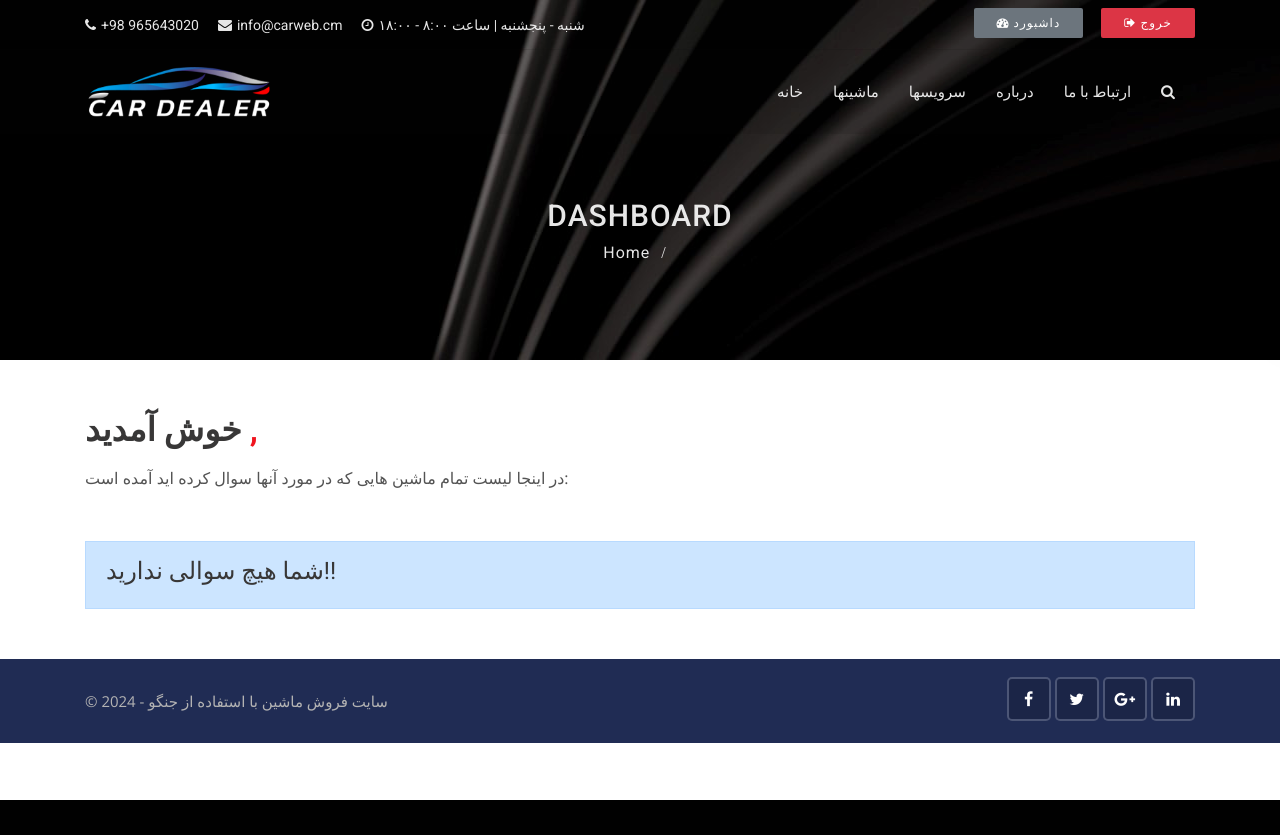
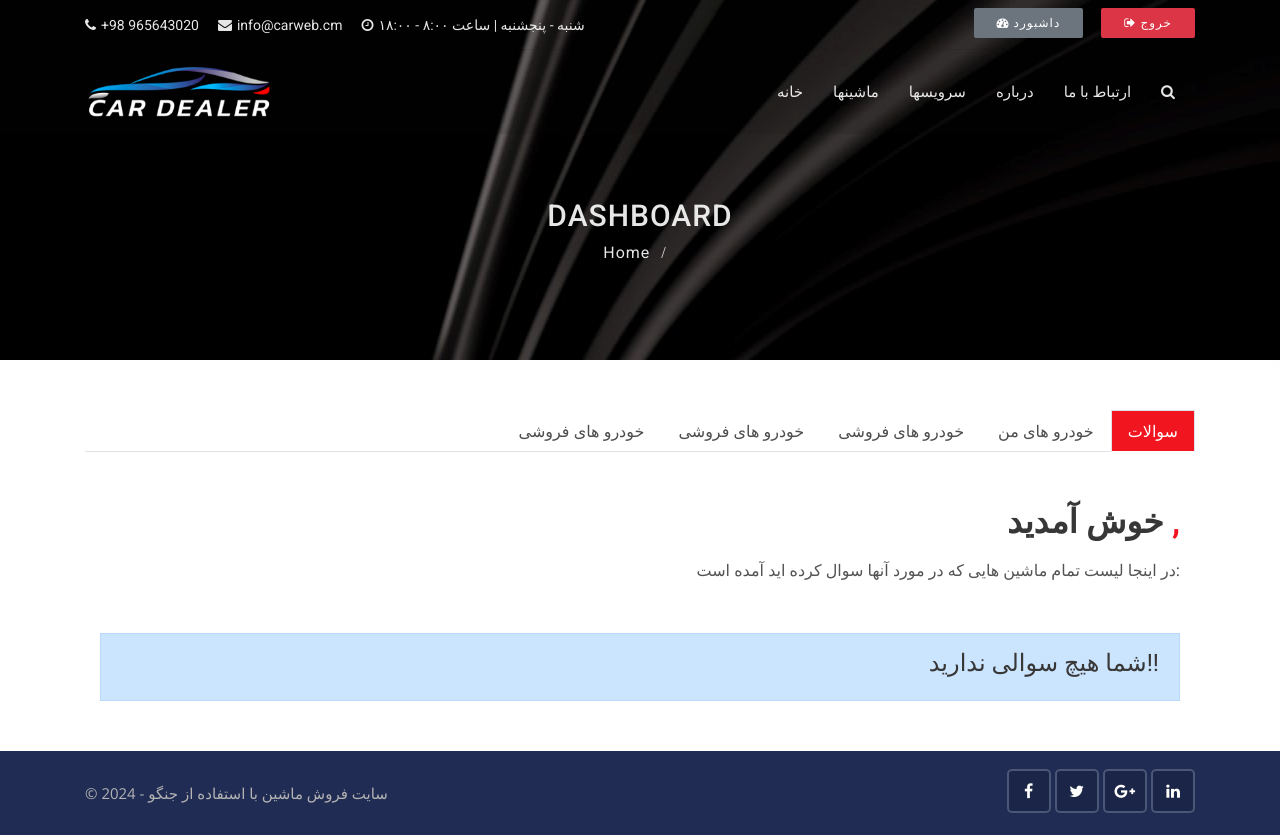
Before and after one commit to Ali-M-Tabatabaei/online-car-store, a Django app: page /accounts/dashboard in a window 1280 px wide. Before the commit the page ends 800 px from the top, so only its background shows below. Run offline with Django 3.2, Linux system fonts and the light colour scheme; a user stored in the database is signed in; data that the repository does not hold is empty; some libraries are stand-ins or nearby versions.

Commit message:
updated dashboard

```diff
--- /dev/null
+++ b/webApp/cardealer/static/css/dashboardtabs.css
@@ -0,0 +1,3 @@
+.tab-content {
+    background-color: transparent !important;
+}
--- a/webApp/templates/accounts/dashboard.html
+++ b/webApp/templates/accounts/dashboard.html
@@ -23,7 +23,28 @@
 
 <div class="container mt-50 mb-50">
   {% include 'includes/messages.html' %}
-	<div class="main-title" style="text-align:left !important;">
+	<ul class="nav nav-tabs justify-content-start flex-row-reverse">
+    <li class="nav-item">
+      <a class="nav-link active" data-toggle="tab" href="#home">سوالات</a>
+    </li>
+    <li class="nav-item">
+      <a class="nav-link" data-toggle="tab" href="#menu1">خودرو های من</a>
+    </li>
+    <li class="nav-item">
+      <a class="nav-link" data-toggle="tab" href="#menu2">خودرو های فروشی</a>
+    </li>
+    <li class="nav-item">
+      <a class="nav-link" data-toggle="tab" href="#menu3">خودرو های فروشی</a>
+    </li>
+    <li class="nav-item">
+      <a class="nav-link" data-toggle="tab" href="#menu4">خودرو های فروشی</a>
+    </li>
+  </ul>
+
+  <!-- Tab panes -->
+  <div class="tab-content mt-50">
+    <div class="tab-pane container fade active show" id="home">
+      <div class="main-title text-right" style="">
         <h1>خوش آمدید <span>{{user.first_name}} {{user.last_name}},</span></h1>
         <p> در اینجا لیست تمام ماشین هایی که در مورد آنها سوال کرده اید آمده است:</p>
       </div>
@@ -51,7 +72,7 @@
           </tbody>
         </table><!-- Log on to codeastro.com for more projects -->
     {% else %}
-        <div class="alert alert-primary" role="alert">
+    <div class="alert alert-primary text-right" role="alert">
       <h4>شما هیچ سوالی ندارید!!</h4>
     </div>
 
@@ -59,6 +80,13 @@
 
     </div>
 
+    <div class="tab-pane container fade" id="menu1">...</div>
+    <div class="tab-pane container fade" id="menu2">...</div>
+    <div class="tab-pane container fade" id="menu3">...</div>
+    <div class="tab-pane container fade" id="menu4">...</div>
+  </div>
+</div>
+
 <!--   Dashboard End   -->
 
 {% endblock %}
--- a/webApp/templates/base.html
+++ b/webApp/templates/base.html
@@ -27,6 +27,7 @@
     <!-- Custom stylesheet -->
     <link rel="stylesheet" type="text/css" href="{% static 'css/style.css' %}">
     <link rel="stylesheet" type="text/css" id="style_sheet" href="{% static 'css/skins/red.css' %}">
+    <link rel="stylesheet" type="text/css" href="{% static 'css/dashboardtabs.css' %}">
 
     <!-- Favicon icon -->
     <link rel="shortcut icon" href="{% static 'img/favicon.ico' %}" type="image/x-icon" >
```
Also changed, not shown: webApp/db.sqlite3. Lines whose indentation alone changed are shown as unchanged.
